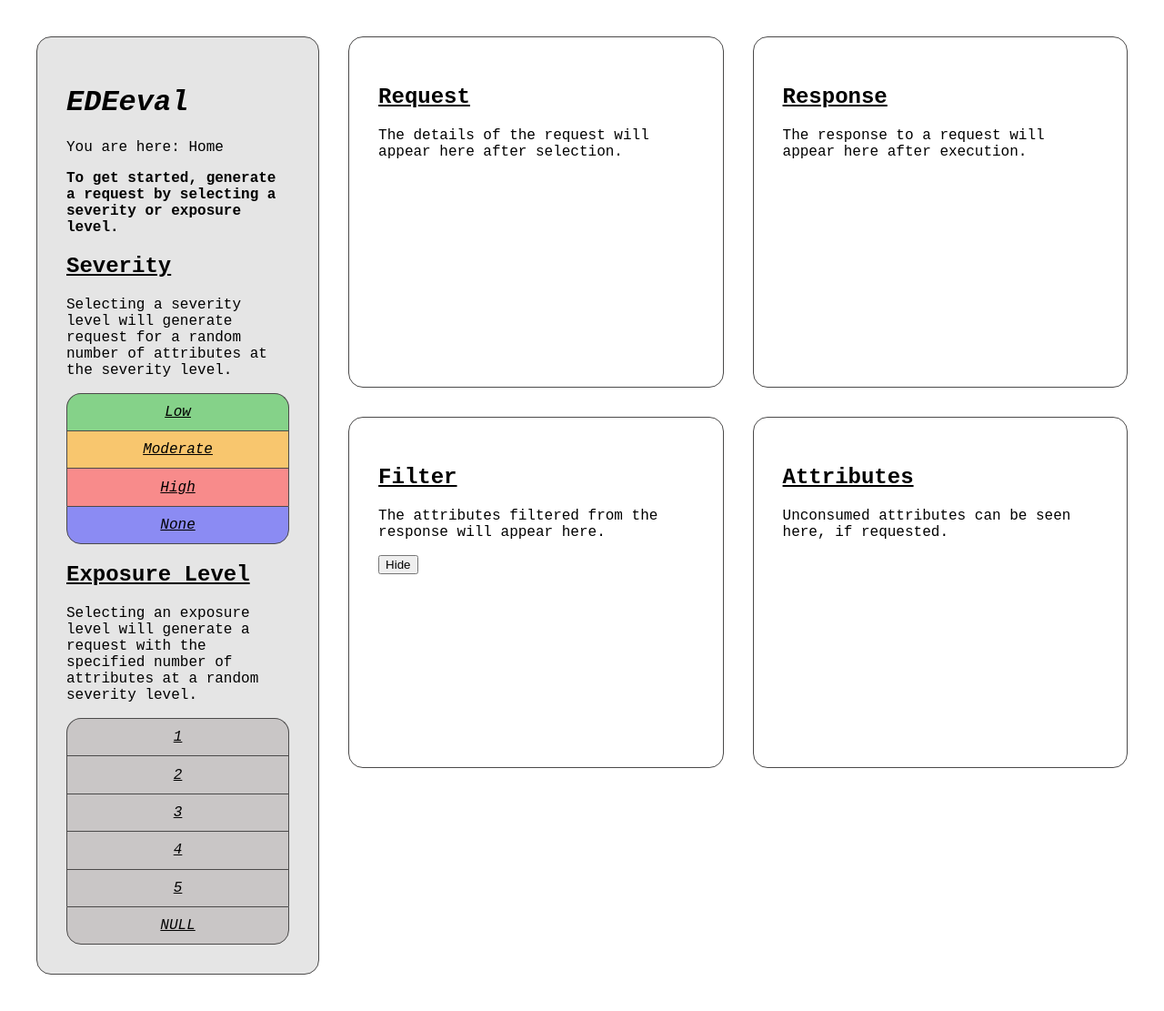
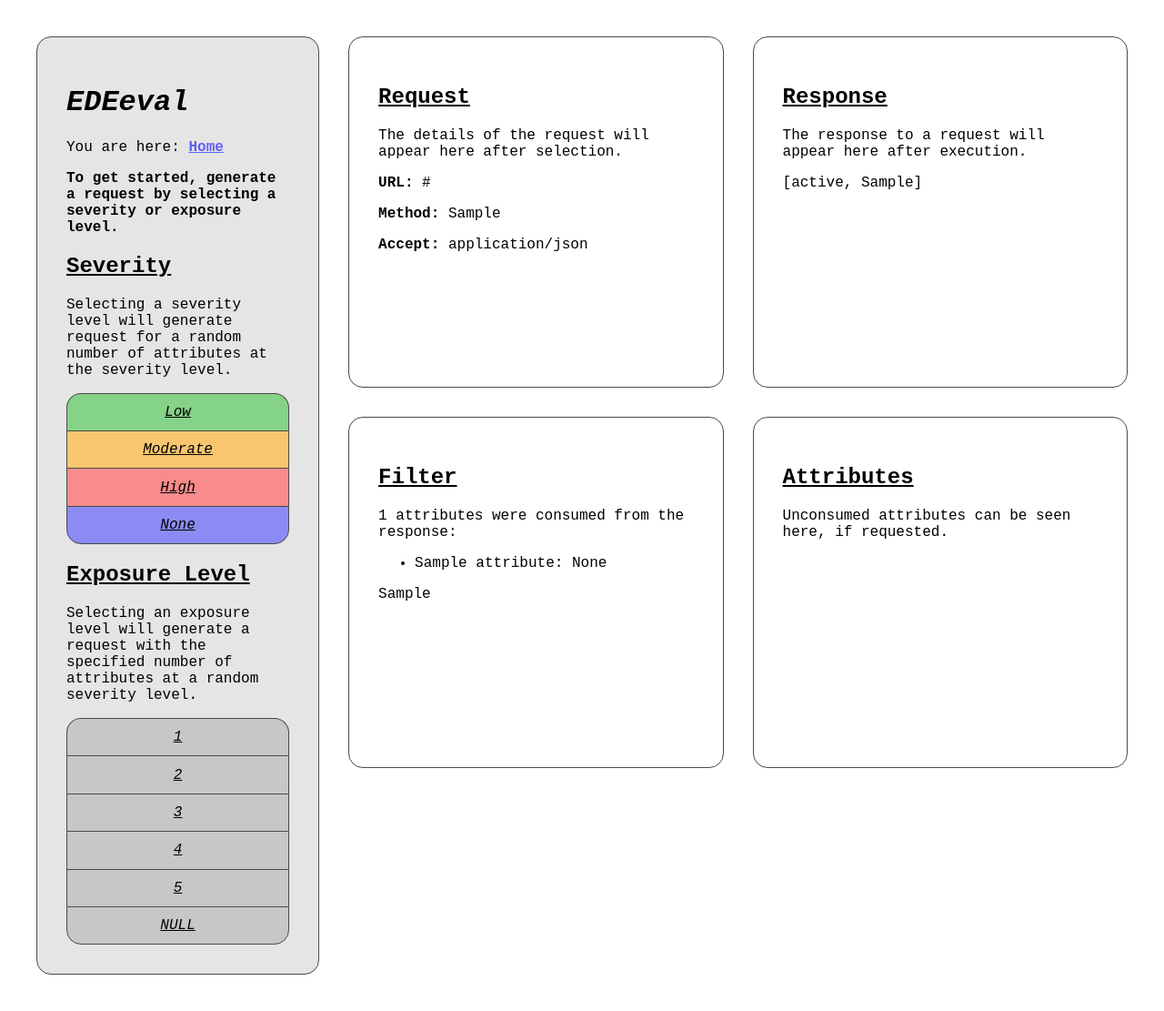
Before and after one commit to rmaclell/EDE-Simulator, a Flask app: template templates/home.html in a window 1280 px wide. Shown: the whole page at 91% size. Run offline with Flask 3, Linux system fonts and the light colour scheme; the template is opened without the code that fills it: most values are stand-ins (such as "Sample title", 1, 10 or a date in 2020).

Commit message:
Implemented dynamic content for the home page and fixed some bugs.

```diff
--- a/app.py
+++ b/app.py
@@ -7,7 +7,7 @@
 app = Flask(__name__)
 
 _MIN_ATTRIBUTES = 1
-_MAX_ATTRIBUTES = 7
+_MAX_ATTRIBUTES = 5
 _SEVERITY_LVLS = ["low", "mod", "high"]
 
 
@@ -31,18 +31,26 @@
             attribute_list = get_attribute_list(severity_lvl)
             request_chain = generate_request_chain(severity_lvl, attribute_list, len(attribute_list))
             response_data = handle_request_chain(request_chain)
-            return jsonify(http.HTTPStatus.OK.value, response_data)
+            return render_template("home.html", request_url=request.url, request_method=request.method,
+                                   response_data=response_data, num_attributes=num_attributes, attribute_list=attribute_list,
+                                   status=http.HTTPStatus.OK.value)
         elif severity_lvl == "none":
             selected_entity = random.choice(_SEVERITY_LVLS)
             attribute_list = get_attribute_list(selected_entity)
             selected_attributes = random.sample(attribute_list, num_attributes)
             request_chain = generate_request_chain(selected_entity, selected_attributes, len(selected_attributes))
             response_data = handle_request_chain(request_chain)
-            return jsonify(http.HTTPStatus.OK.value, response_data)
+            return render_template("home.html", request_url=request.url, request_method=request.method,
+                                   response_data=response_data, num_attributes=num_attributes, attribute_list=attribute_list,
+                                   status=http.HTTPStatus.OK.value)
         else:
-            return jsonify(http.HTTPStatus.BAD_REQUEST.value, "The security level requested is not recognised.")
+            return render_template('home.html', status_value=http.HTTPStatus.BAD_REQUEST.value,
+                                   status_desc=http.HTTPStatus.BAD_REQUEST.description, request_url=request.url,
+                                   error="The severity level requested is not recognised.")
     else:
-        return jsonify(http.HTTPStatus.BAD_REQUEST.value, "The requested URL is malformed.")
+        return render_template('home.html', status_value=http.HTTPStatus.BAD_REQUEST.value,
+                               status_desc=http.HTTPStatus.BAD_REQUEST.description, request_url=request.url,
+                               error="The number of attributes requested is invalid.")
 
 
 @app.route("/segments/<severity_lvl>/")
--- a/internal_services.py
+++ b/internal_services.py
@@ -33,25 +33,28 @@
     :param no_attributes: the number of attributes passed.
     :return: a string array containing the URIs for the request chain.
     """
-    # Instantiate the maximum attributes and the request chain array.
+    # Instantiate the maximum attributes, request chain list and base string for the URLs.
     max_attributes = no_attributes
     request_chain = []
     base_string = base_url + segments_uri + "/" + severity_lvl + "/?"
+
+    # Create a copy of the attribute list to preserve the original.
+    attributes_to_assign = attribute_list.copy()
 
     while max_attributes > 0:
         # Check the maximum attributes left is not one to prevent a value error in the random range function.
         if max_attributes != 1:
             no_req_attributes = random.randrange(1, max_attributes)
-            req_attributes = random.sample(attribute_list, no_req_attributes)
+            req_attributes = random.sample(attributes_to_assign, no_req_attributes)
             new_request = base_string
             for attr_string in req_attributes:
                 new_request = new_request + "attr=" + attr_string + "&"
-                attribute_list.remove(attr_string)
+                attributes_to_assign.remove(attr_string)
             new_request = new_request.rstrip(new_request[-1])
             max_attributes = max_attributes - no_req_attributes
             request_chain.append(new_request)
         else:
-            new_request = base_string + "attr=" + attribute_list[0]
+            new_request = base_string + "attr=" + attributes_to_assign[0]
             request_chain.append(new_request)
             break
     return request_chain
--- a/static/css/base.css
+++ b/static/css/base.css
@@ -10,6 +10,11 @@
 a {
     text-decoration: inherit;
     color: inherit;
+}
+.link-in-text {
+    text-decoration: underline;
+    color: #5f5ffd;
+    font-weight: bold;
 }
 
 
@@ -50,6 +55,12 @@
     border-radius: 1rem;
     height: 20rem;
 }
+
+#error-box {
+    border-color: #e74646;
+    height: auto;
+}
+
 
 /* button group main style */
 .button-group .button {
--- a/templates/home.html
+++ b/templates/home.html
@@ -1,32 +1,66 @@
 {%- extends 'base.html' -%}
 {%- block page_title -%}Home&nbsp{%- endblock -%}
 {%- block page_style -%}
-<link href="{{ url_for('static',filename='css/home.css') }}" rel="stylesheet">
+<link href="{{ url_for('static',filename='css/home.css') }}" rel="stylesheet" xmlns="http://www.w3.org/1999/html" xmlns="http://www.w3.org/1999/html">
 {%- endblock -%}
 {%- block nav_info -%}
-<a href="{{ url_for('home') }}">Home</a>
+<a class="link-in-text" href="{{ url_for('home') }}">Home</a>
 {%- endblock -%}
 {%- block column_a -%}
+    {% if error is not defined %}
 <div id="top-row-a" class="content-box">
     <h2>Request</h2>
-    <p>The details of the request will appear here after selection.</p>
-
+        <p>The details of the request will appear here after selection.</p>
+        {% if request_url is defined %}
+        <p><strong>URL:</strong><a href="{{ request_url }}"> {{ request_url }}</a></p>
+        {% endif %}
+        {% if request_method is defined %}
+        <p><strong>Method:</strong> {{ request_method }}<p>
+        <p><strong>Accept:</strong> application/json<p>
+        {% endif %}
 </div>
+    {% else %}
+<div id="error-box" class="content-box">
+    <h2>{{ status_value }}: {{ status_desc }}</h2>
+    <h3>Could not fetch "{{ request_url }}"</h3>
+    <p><strong>Reason:</strong> {{ error }}</p>
+    <p><strong>Suggested resolution:</strong> Use the buttons on the left of the page to generate a new request or amend the URL. You can also reset the page to clear this error message.</p>
+    <p><strong>Actions: </strong><a class="link-in-text" href="{{ url_for('home') }}">Reset the page</a>
+</div>
+    {% endif %}
+{% if error is not defined %}
 <div id="bottom-row-a" class="content-box">
     <h2>Filter</h2>
-    <p>The attributes filtered from the response will appear here.</p>
-    <button class="hide-button">Hide</button>
-
+    {% if num_attributes is defined %}
+    <p>{{ num_attributes }} attributes were consumed from the response:</p>
+    {% if response_data is defined %}
+    <ul>
+        {% for i in range(num_attributes) %}
+             <li>{{ attribute_list[i] }}: {{ response_data.get(attribute_list[i]) }} </li>
+        {% set dummy_var = attribute_list.pop(i) %}
+        {% endfor %}
+    </ul>
+    {{ attribute_list }}
+    {% endif %}
+    {% else %}
+    <p>The consumed attributes from the response will appear here.</p>
+    {% endif %}
 </div>
+{% endif %}
 {%- endblock -%}
-
 {%- block column_b -%}
+{% if error is not defined %}
 <div id="top-row-b" class="content-box">
     <h2>Response</h2>
     <p>The response to a request will appear here after execution.</p>
+    {% if response_data is defined %}
+        [{{ status }},
+        {{ response_data }}]
+    {% endif %}
 </div>
 <div id="bottom-row-b" class="content-box">
     <h2>Attributes</h2>
     <p>Unconsumed attributes can be seen here, if requested.</p>
 </div>
+{% endif %}
 {%- endblock -%}
```
